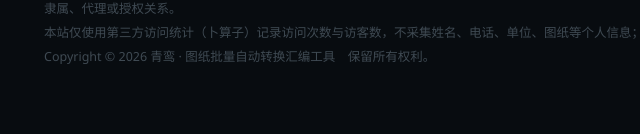
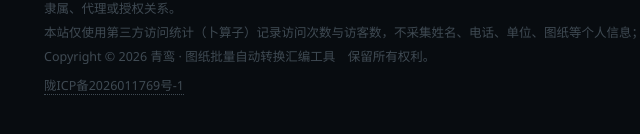
Before and after one commit to lijun7501/qingluan-page, a plain HTML site: page index.html in a window 1280 px wide. Shown: the part 9403-9537 px from the top of the page, 36-676 px from the left. Drawn offline with Linux system fonts and the light colour scheme; some packages are replaced by stand-ins of ours; a script that the page names is missing.

Commit message:
chore: publish page with ICP filing number

```diff
--- a/index.html
+++ b/index.html
@@ -973,6 +973,7 @@
     <p>文中出现的 AutoCAD、Autodesk、天正、中望、浩辰、ODA File Converter、Python、PySide6、ezdxf 等名称，均为其各自权利人的商标或产品名，本站仅用于说明文件格式与兼容性，与上述权利人无隶属、代理或授权关系。</p>
     <p>本站仅使用第三方访问统计（卜算子）记录访问次数与访客数，不采集姓名、电话、单位、图纸等个人信息；统计脚本由第三方提供，其数据处理适用该第三方规则。</p>
     <p>Copyright © 2026 青鸾 · 图纸批量自动转换汇编工具　保留所有权利。</p>
+    <p class="icp" style="margin-top:6px"><a href="https://beian.miit.gov.cn/" target="_blank" rel="noopener" style="color:inherit;text-decoration:none;border-bottom:1px dotted currentColor">陇ICP备2026011769号-1</a></p>
   </div>
 </footer>
 
```
